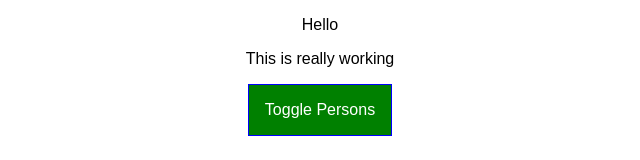
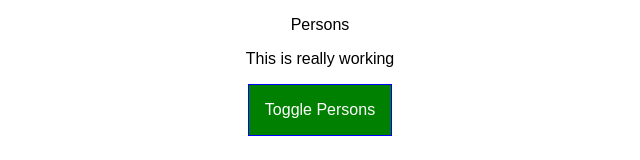
Before and after one commit to RedLeader12/ReactExercise1, a React app: page / in a window 1280 px wide. Shown: the top 160 px of the page, without its empty margins (320-960 px from the left). Built offline with nearby package versions, Linux system fonts and the light colour scheme.

Commit message:
Added apptitle passed it through props into App.js, then into Cockpit

```diff
--- a/src/components/Cockpit/Cockpit.js
+++ b/src/components/Cockpit/Cockpit.js
@@ -20,7 +20,7 @@ const cockpit = (props) =>   {
 
     return (
         <div className={classes.Cockpit}>
-        <p> Hello </p>
+        <p> {props.appTitle}</p>
         <p className={assignedClasses.join(' ')}> This is really working </p>
         <button className={btnClass} onClick={props.toggle}> Toggle Persons </button>
         </div>
--- a/src/containers/App.js
+++ b/src/containers/App.js
@@ -58,6 +58,7 @@ class App extends Component {
     return (
       <div className={classes.App}>
       <Cockpit
+      appTitle={this.props.appTitle}
       showPersons={this.state.showPersons}
       persons={this.state.persons}
       toggle={this.togglePersonsHandler}
--- a/src/index.js
+++ b/src/index.js
@@ -4,5 +4,5 @@ import './index.css';
 import App from './containers/App';
 import registerServiceWorker from './registerServiceWorker';
 
-ReactDOM.render(<App />, document.getElementById('root'));
+ReactDOM.render(<App appTitle="Persons"/>, document.getElementById('root'));
 registerServiceWorker();
```
